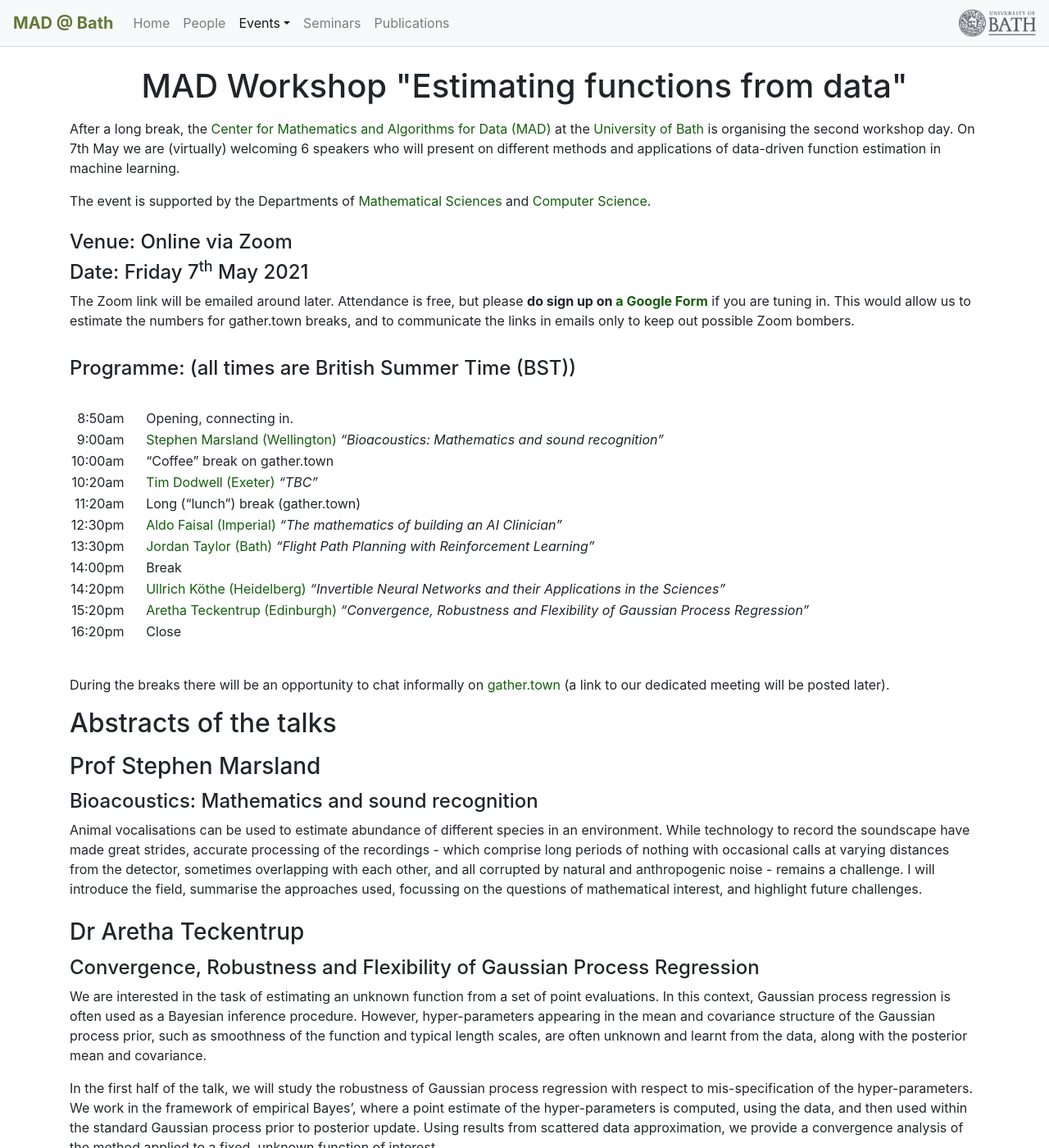
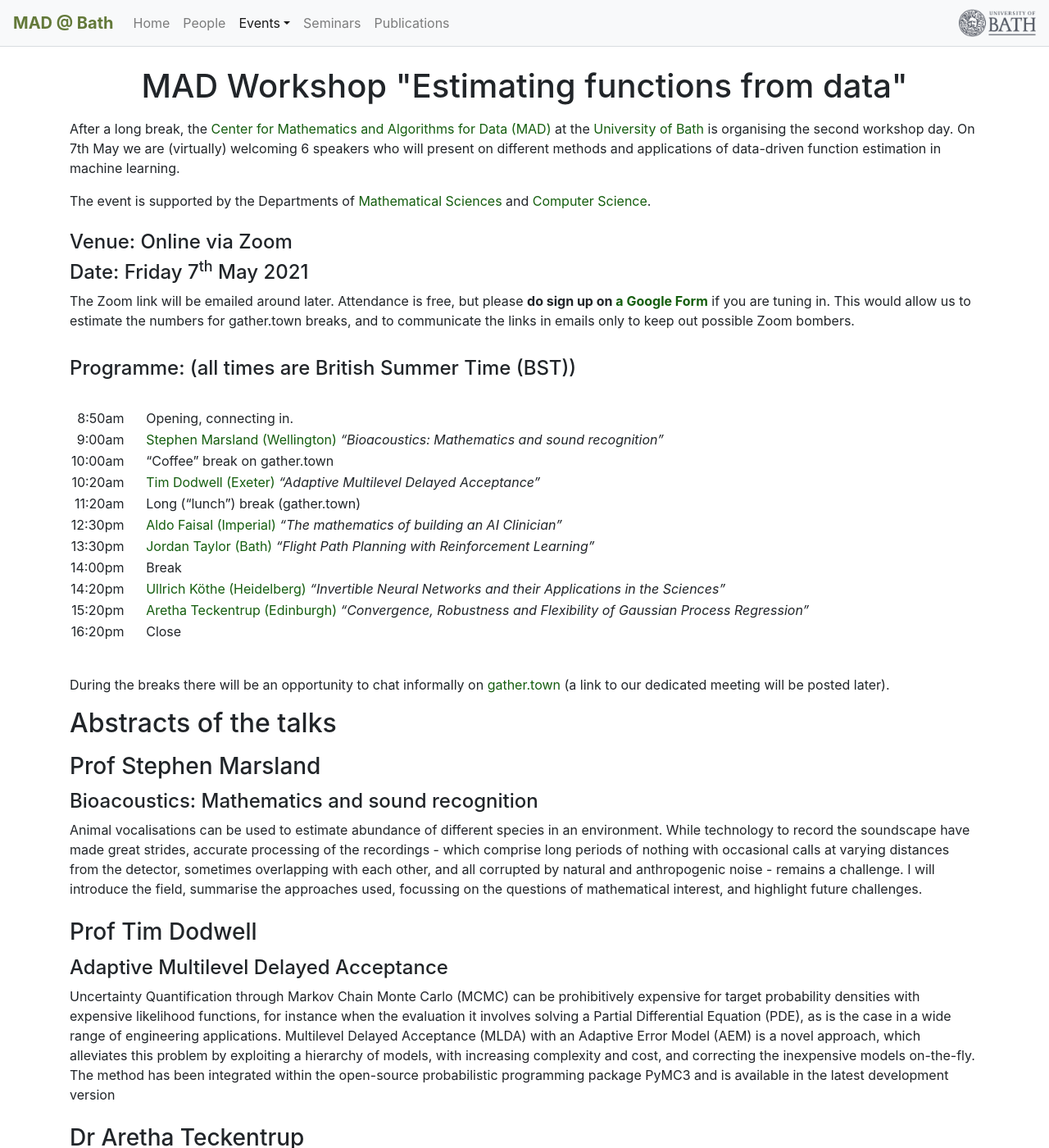
Before and after one commit to mathematics-and-algorithms-for-data/mathematics-and-algorithms-for-data.github.io, a Jekyll site: the page built from events/workshop2.md, in a window 1280 px wide and 1400 px high. Shown: the whole window at 82% size. Built offline with Jekyll 4.4.1, drawn with Linux system fonts in a browser that asks for light colours; nearby versions of some CDN libraries.

Commit message:
abstract and title from Tim

```diff
--- a/events/workshop2.md
+++ b/events/workshop2.md
@@ -27,7 +27,7 @@ This would allow us to estimate the numbers for gather.town breaks, and to commu
 |8:50am || Opening, connecting in. |
 |9:00am || [Stephen Marsland (Wellington)](https://homepages.ecs.vuw.ac.nz/~marslast/index.html) *"Bioacoustics: Mathematics and sound recognition"* |
 |10:00am|| "Coffee" break on gather.town |
-|10:20am|| [Tim Dodwell (Exeter)](https://emps.exeter.ac.uk/engineering/staff/td336) *"TBC"* |
+|10:20am|| [Tim Dodwell (Exeter)](https://emps.exeter.ac.uk/engineering/staff/td336) *"Adaptive Multilevel Delayed Acceptance"* |
 |11:20am|| Long ("lunch") break (gather.town) |
 |12:30pm|| [Aldo Faisal (Imperial)](https://www.imperial.ac.uk/people/a.faisal) *"The mathematics of building an AI Clinician"* |
 |13:30pm|| [Jordan Taylor (Bath)](https://researchportal.bath.ac.uk/en/persons/jordan-taylor) *"Flight Path Planning with Reinforcement Learning"* |
@@ -67,6 +67,15 @@ future challenges.
 
 
 
+<h3 class="pt-2 pb-1">Prof Tim Dodwell</h3>
+
+#### Adaptive Multilevel Delayed Acceptance
+
+Uncertainty Quantification through Markov Chain Monte Carlo (MCMC) can be prohibitively expensive for target probability densities with expensive likelihood functions, for instance when the evaluation it involves solving a Partial Differential Equation (PDE), as is the case in a wide range of engineering applications. Multilevel Delayed Acceptance (MLDA) with an Adaptive Error Model (AEM) is a novel approach, which alleviates this problem by exploiting a hierarchy of models, with increasing complexity and cost, and correcting the inexpensive models on-the-fly. The method has been integrated within the open-source probabilistic programming package PyMC3 and is available in the latest development version
+
+
+
+
 <h3 class="pt-2 pb-1">Dr Aretha Teckentrup</h3>
 
 #### Convergence, Robustness and Flexibility of Gaussian Process Regression
```
